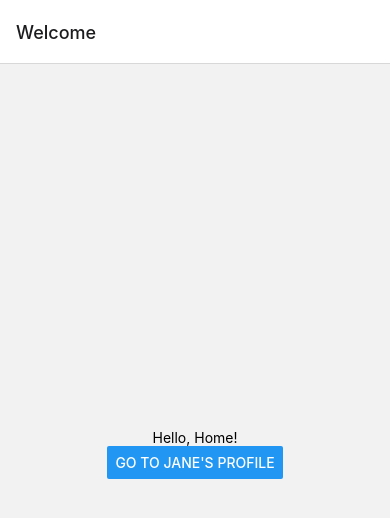
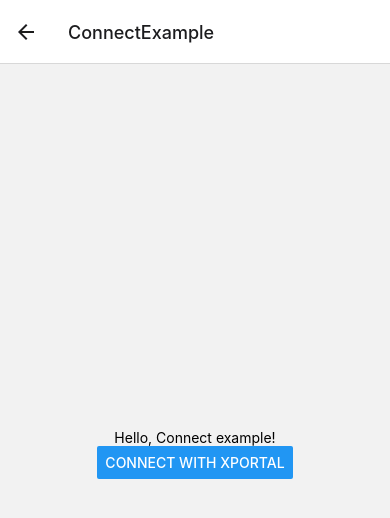
Before and after one commit to bogdan-marian/multiversx-reserch-react-native, a React Native app: screen /ConnectExample in a window 390 px wide. Shown: the top 518 px of the page. Built offline with nearby package versions, Linux system fonts and the light colour scheme.

Commit message:
Added connect page

```diff
--- a/package.json
+++ b/package.json
@@ -12,6 +12,7 @@
   "dependencies": {
     "@react-navigation/native": "^6.1.6",
     "@react-navigation/native-stack": "^6.9.12",
+    "@web3modal/standalone": "^2.2.1",
     "react": "18.2.0",
     "react-native": "0.71.4",
     "react-native-safe-area-context": "^4.5.0",
--- /dev/null
+++ b/src/ConnectExample.tsx
@@ -0,0 +1,31 @@
+import React from 'react';
+import {Alert, Button, Text, View} from 'react-native';
+
+const showAlert = () =>
+  Alert.alert('Alert Title', 'Time to connect with xPortal', [
+    {
+      text: 'Ask me later',
+      onPress: () => console.log('Ask me later pressed'),
+    },
+    {
+      text: 'Cancel',
+      onPress: () => console.log('Cancel Pressed'),
+      style: 'cancel',
+    },
+    {text: 'OK', onPress: () => console.log('OK Pressed')},
+  ]);
+
+const ConnectExample = ({route}) => {
+  return (
+    <View
+      style={{
+        flex: 1,
+        justifyContent: 'center',
+        alignItems: 'center',
+      }}>
+      <Text style={{color: 'black'}}>Hello, Connect example!</Text>
+      <Button title="Connect with xPortal" onPress={showAlert} />
+    </View>
+  );
+};
+export default ConnectExample;
--- a/src/HelloNavigation.tsx
+++ b/src/HelloNavigation.tsx
@@ -3,6 +3,7 @@
 import {createNativeStackNavigator} from '@react-navigation/native-stack';
 import HomeScreen from './HomeScreen';
 import ProfileScreen from './ProfileScreen';
+import ConnectExample from './ConnectExample';
 
 const Stack = createNativeStackNavigator();
 
@@ -16,6 +17,7 @@
           options={{title: 'Welcome'}}
         />
         <Stack.Screen name="Profile" component={ProfileScreen} />
+        <Stack.Screen name="ConnectExample" component={ConnectExample} />
       </Stack.Navigator>
     </NavigationContainer>
   );
--- a/src/HomeScreen.tsx
+++ b/src/HomeScreen.tsx
@@ -1,7 +1,7 @@
 import React from 'react';
 import {Button, Text, View} from 'react-native';
 
-const HomeScreen = ({ navigation }) =>{
+const HomeScreen = ({navigation}) => {
   return (
     <View
       style={{
@@ -12,8 +12,13 @@
       <Text style={{color: 'black'}}>Hello, Home!</Text>
       <Button
         title="Go to Jane's profile"
-        onPress={() => navigation.navigate('Profile', { name: 'Jane' })} />
+        onPress={() => navigation.navigate('Profile', {name: 'Jane'})}
+      />
+      <Button
+        title="Connect Example"
+        onPress={() => navigation.navigate('ConnectExample')}
+      />
     </View>
   );
-}
+};
 export default HomeScreen;
--- a/src/ProfileScreen.tsx
+++ b/src/ProfileScreen.tsx
@@ -1,7 +1,7 @@
 import React from 'react';
 import {Text, View} from 'react-native';
 
-const ProfileScreen = ({navigation, route}) => {
+const ProfileScreen = ({ route}) => {
   return (
     <View
       style={{
```
Also changed, not shown: 2 other files (tests, documents, lock files or other folders).
